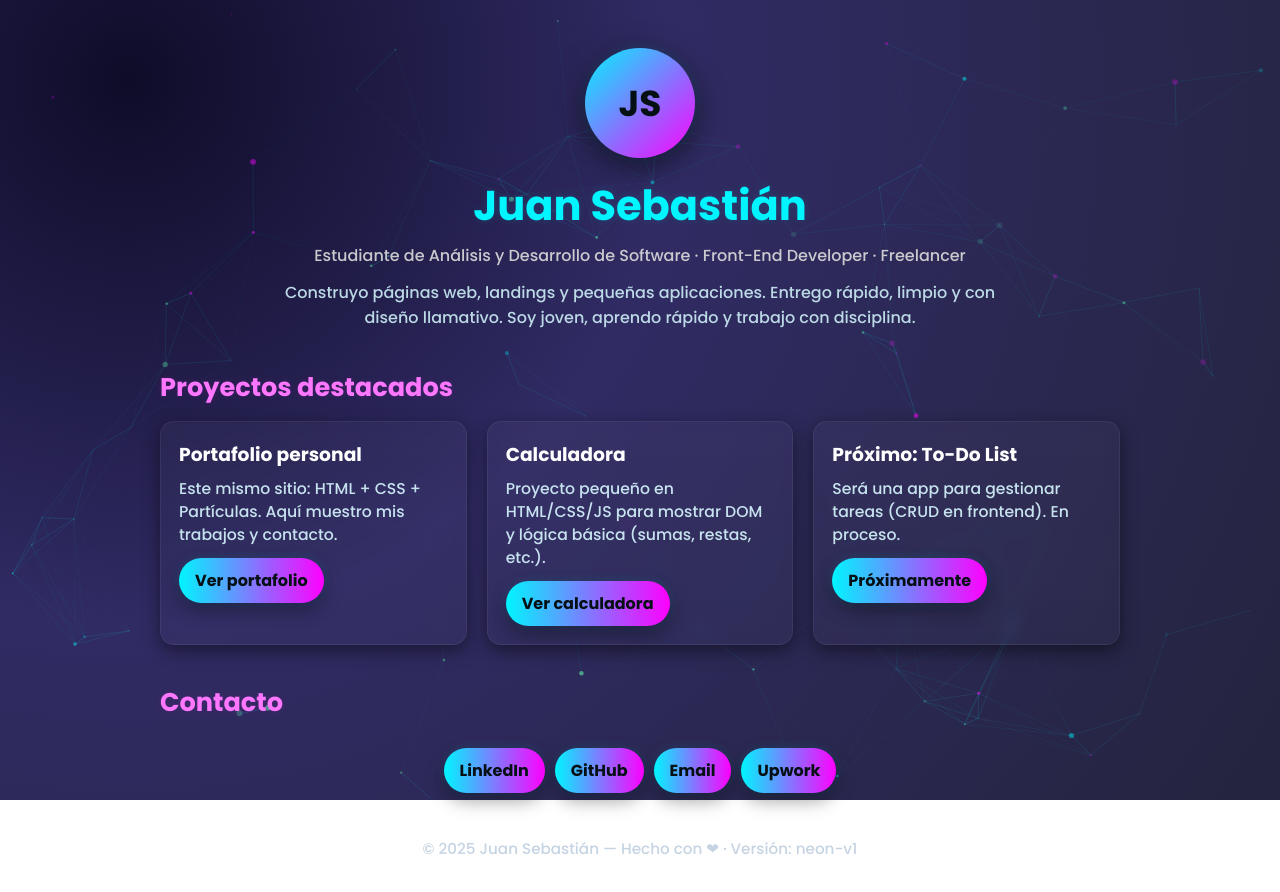
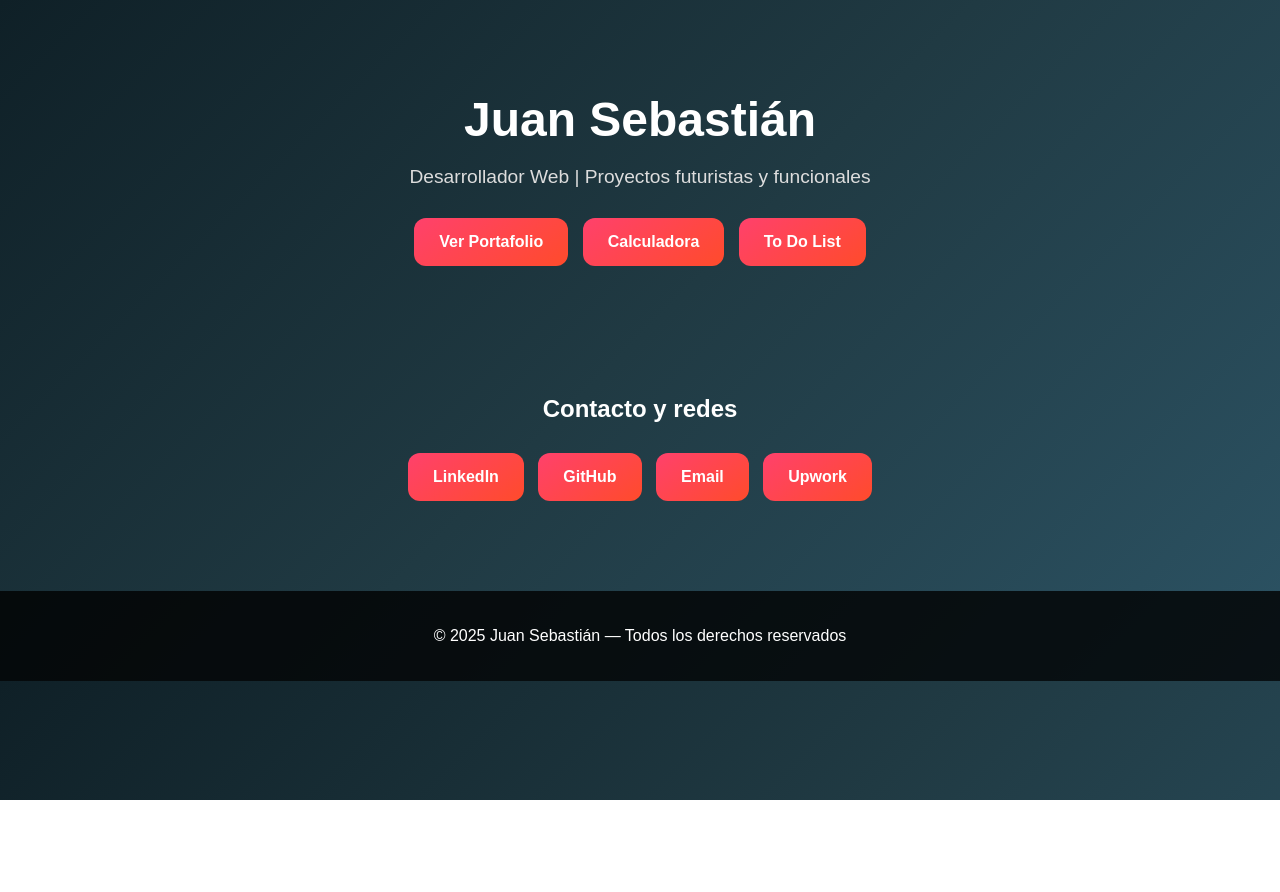
Before and after one commit to Jsebas-Dev/Portafolio, a plain HTML site: page index.html in a window 1280 px wide. After the commit the page ends 800 px from the top, so only its background shows below. Drawn offline with nearby package versions, Linux system fonts and the light colour scheme.

Commit message:
Update index.html

```diff
--- a/index.html
+++ b/index.html
@@ -1,254 +1,82 @@
-<!doctype html>
+<!DOCTYPE html>
 <html lang="es">
 <head>
-  <meta charset="utf-8" />
+  <meta charset="UTF-8" />
   <meta name="viewport" content="width=device-width,initial-scale=1" />
   <title>Portafolio - Juan Sebastián</title>
-
-  <!-- Google Font -->
-  <link href="https://fonts.googleapis.com/css2?family=Poppins:wght@300;500;700&display=swap" rel="stylesheet">
-
   <style>
-    /* ===== contenedor partículas (fondo) ===== */
-    #particles-js{
-      position: fixed;
-      inset: 0;
-      width: 100%;
-      height: 100%;
-      z-index: -1; /* queda detrás del contenido */
-      background: radial-gradient(circle at 10% 10%, #0f0c29 0%, #302b63 40%, #24243e 100%);
+    body {
+      margin: 0;
+      font-family: 'Poppins', sans-serif;
+      background: linear-gradient(135deg, #0f2027, #203a43, #2c5364);
+      color: #fff;
+      text-align: center;
     }
-
-    /* ===== reset y tipografía ===== */
-    *{box-sizing:border-box; margin:0; padding:0}
-    body{
-      font-family: 'Poppins', sans-serif;
-      color:#e6f6ff;
-      -webkit-font-smoothing:antialiased;
-      -moz-osx-font-smoothing:grayscale;
-      min-height:100vh;
+    header {
+      padding: 60px 20px;
     }
-
-    /* ===== layout ===== */
-    .container{
-      max-width:1000px;
-      margin:0 auto;
-      padding:48px 20px;
-      position:relative;
-      z-index:1; /* sobre las partículas */
+    header h1 {
+      font-size: 3rem;
+      margin-bottom: 10px;
     }
-
-    .hero{
-      text-align:center;
-      margin-bottom:30px;
+    header p {
+      font-size: 1.2rem;
+      color: #ddd;
     }
-
-    .avatar{
-      width:110px;
-      height:110px;
-      border-radius:999px;
-      margin:0 auto 16px auto;
-      display:flex;
-      align-items:center;
-      justify-content:center;
-      font-weight:700;
-      font-size:36px;
-      color:#051014;
-      background: linear-gradient(135deg,#00f5ff,#ff00ff);
-      box-shadow: 0 8px 30px rgba(0,0,0,0.6), 0 0 12px rgba(0,245,255,0.15);
+    .btn {
+      display: inline-block;
+      margin: 10px 5px;
+      padding: 15px 25px;
+      border-radius: 12px;
+      background: linear-gradient(145deg, #ff416c, #ff4b2b);
+      color: #fff;
+      font-size: 1rem;
+      font-weight: bold;
+      text-decoration: none;
+      transition: transform 0.2s, box-shadow 0.2s;
     }
-
-    h1{
-      font-size:2.6rem;
-      color:#00f5ff;
-      text-shadow: 0 0 8px rgba(0,245,255,0.12);
-      margin-bottom:6px;
+    .btn:hover {
+      transform: translateY(-3px);
+      box-shadow: 0 5px 15px rgba(255,255,255,0.2);
     }
-
-    .subtitle{
-      color:#dcdcdc;
-      opacity:0.9;
-      margin-bottom:12px;
+    section {
+      padding: 40px 20px;
     }
-
-    .lead{
-      max-width:720px;
-      margin:0 auto;
-      color:#cdeef6;
-      opacity:0.9;
+    footer {
+      background: rgba(0,0,0,0.8);
+      padding: 20px;
+      margin-top: 40px;
     }
-
-    /* ===== secciones ===== */
-    section { margin-top:38px; }
-
-    h2 {
-      font-size:1.6rem;
-      color:#ff77ff;
-      text-shadow:0 0 6px rgba(255,0,255,0.12);
-      margin-bottom:14px;
+    footer a {
+      margin: 0 8px;
+      color: #fff;
+      text-decoration: none;
+      font-weight: bold;
     }
-
-    /* ===== proyectos ===== */
-    .projects{
-      display:grid;
-      grid-template-columns: repeat(auto-fit, minmax(240px,1fr));
-      gap:20px;
-    }
-
-    .card{
-      background: linear-gradient(180deg, rgba(255,255,255,0.03), rgba(255,255,255,0.02));
-      border: 1px solid rgba(255,255,255,0.06);
-      padding:18px;
-      border-radius:14px;
-      backdrop-filter: blur(6px);
-      transition: transform .35s ease, box-shadow .35s ease;
-      box-shadow: 0 6px 18px rgba(0,0,0,0.45);
-    }
-
-    .card:hover{
-      transform: translateY(-10px) scale(1.02);
-      box-shadow: 0 18px 40px rgba(0,0,0,0.55), 0 0 18px rgba(0,245,255,0.06);
-    }
-
-    .card h3{ margin-bottom:8px; color:#ffffff; }
-    .card p{ color: #d7f7ff; opacity:0.9; font-size:.98rem; }
-
-    /* ===== botones neón ===== */
-    .btn {
-      display:inline-block;
-      margin-top:12px;
-      padding:10px 16px;
-      border-radius:30px;
-      text-decoration:none;
-      font-weight:700;
-      color:#051014;
-      background: linear-gradient(90deg,#00f5ff,#ff00ff);
-      box-shadow: 0 8px 18px rgba(0,0,0,0.35), 0 0 12px rgba(0,245,255,0.12);
-      transition: transform .2s ease, box-shadow .2s ease;
-    }
-    .btn:hover{ transform: translateY(-4px); box-shadow: 0 18px 40px rgba(0,0,0,0.55), 0 0 20px rgba(255,0,255,0.12); }
-
-    /* ===== contacto ===== */
-    .contacts{ display:flex; gap:10px; justify-content:center; flex-wrap:wrap; margin-top:12px; }
-
-    /* ===== footer ===== */
-    footer{ text-align:center; margin-top:44px; color:#bcd; opacity:0.85; font-size:.95rem; }
-
-    /* ===== responsive tweaks ===== */
-    @media (max-width:520px){
-      h1{ font-size:2rem; }
-      .avatar{ width:86px; height:86px; font-size:28px; }
-      .container{ padding:28px 14px; }
+    footer a:hover {
+      color: #ff416c;
     }
   </style>
 </head>
 <body>
+  <header>
+    <h1>Juan Sebastián</h1>
+    <p>Desarrollador Web | Proyectos futuristas y funcionales</p>
+    <a href="https://jsebas-dev.github.io/portafolio/" target="_blank" class="btn">Ver Portafolio</a>
+    <a href="https://jsebas-dev.github.io/portafolio/calculadora/" target="_blank" class="btn">Calculadora</a>
+    <a href="https://jsebas-dev.github.io/To-Do-list./" target="_blank" class="btn">To Do List</a>
+  </header>
 
-  <!-- lienzo de partículas (queda detrás gracias a z-index:-1) -->
-  <div id="particles-js"></div>
+  <section>
+    <h2>Contacto y redes</h2>
+    <a href="https://www.linkedin.com/in/juan-sebastian-0b82a3383" target="_blank" class="btn">LinkedIn</a>
+    <a href="https://github.com/Jsebas-Dev" target="_blank" class="btn">GitHub</a>
+    <a href="mailto:sebas07sx@gmail.com" class="btn">Email</a>
+    <a href="https://www.upwork.com/freelancers/~015cc338127b5c33e6" target="_blank" class="btn">Upwork</a>
+  </section>
 
-  <div class="container">
-    <header class="hero">
-      <div class="avatar">JS</div>
-      <h1>Juan Sebastián</h1>
-      <p class="subtitle">Estudiante de Análisis y Desarrollo de Software · Front-End Developer · Freelancer</p>
-      <p class="lead">Construyo páginas web, landings y pequeñas aplicaciones. Entrego rápido, limpio y con diseño llamativo. Soy joven, aprendo rápido y trabajo con disciplina.</p>
-    </header>
-
-    <section id="projects">
-      <h2>Proyectos destacados</h2>
-      <div class="projects">
-        <div class="card">
-          <h3>Portafolio personal</h3>
-          <p>Este mismo sitio: HTML + CSS + Partículas. Aquí muestro mis trabajos y contacto.</p>
-          <a class="btn" href="https://TU_USUARIO.github.io/portafolio/" target="_blank" rel="noopener">Ver portafolio</a>
-        </div>
-
-        <div class="card">
-          <h3>Calculadora</h3>
-          <p>Proyecto pequeño en HTML/CSS/JS para mostrar DOM y lógica básica (sumas, restas, etc.).</p>
-          <a class="btn" href="https://TU_USUARIO.github.io/calculadora/" target="_blank" rel="noopener">Ver calculadora</a>
-        </div>
-
-        <div class="card">
-          <h3>Próximo: To-Do List</h3>
-          <p>Será una app para gestionar tareas (CRUD en frontend). En proceso.</p>
-          <a class="btn" href="#" onclick="alert('En desarrollo :)')">Próximamente</a>
-        </div>
-      </div>
-    </section>
-
-    <section id="contact">
-      <h2>Contacto</h2>
-      <div class="contacts">
-        <!-- Reemplaza los placeholders por tus links reales -->
-        <a class="btn" href="https://linkedin.com/in/TU_USUARIO" target="_blank" rel="noopener">LinkedIn</a>
-        <a class="btn" href="https://github.com/TU_USUARIO" target="_blank" rel="noopener">GitHub</a>
-        <a class="btn" href="mailto:TU_EMAIL@example.com">Email</a>
-        <a class="btn" href="https://www.upwork.com/freelancers/~TU_UPWORK_ID" target="_blank" rel="noopener">Upwork</a>
-      </div>
-    </section>
-
-    <footer>
-      © 2025 Juan Sebastián — Hecho con ❤ · Versión: neon-v1
-    </footer>
-  </div>
-
-  <!-- particles.js (CDN) -->
-  <script src="https://cdn.jsdelivr.net/particles.js/2.0.0/particles.min.js"></script>
-
-  <script>
-    /* Configuración de partículas (neón) */
-    particlesJS("particles-js", {
-      "particles": {
-        "number": {
-          "value": 70,
-          "density": { "enable": true, "value_area": 800 }
-        },
-        "color": { "value": ["#00f5ff","#ff00ff","#66ffb3"] },
-        "shape": { "type": "circle" },
-        "opacity": {
-          "value": 0.6,
-          "random": true,
-          "anim": { "enable": false }
-        },
-        "size": {
-          "value": 3,
-          "random": true,
-          "anim": { "enable": false }
-        },
-        "line_linked": {
-          "enable": true,
-          "distance": 160,
-          "color": "#00f5ff",
-          "opacity": 0.15,
-          "width": 1
-        },
-        "move": {
-          "enable": true,
-          "speed": 1.8,
-          "direction": "none",
-          "random": false,
-          "straight": false,
-          "out_mode": "out",
-          "bounce": false,
-          "attract": { "enable": false }
-        }
-      },
-      "interactivity": {
-        "detect_on": "canvas",
-        "events": {
-          "onhover": { "enable": true, "mode": "repulse" },
-          "onclick": { "enable": true, "mode": "push" },
-          "resize": true
-        },
-        "modes": {
-          "repulse": { "distance": 100, "duration": 0.4 },
-          "push": { "particles_nb": 4 }
-        }
-      },
-      "retina_detect": true
-    });
-  </script>
+  <footer>
+    <p>© 2025 Juan Sebastián — Todos los derechos reservados</p>
+  </footer>
 </body>
 </html>
```
